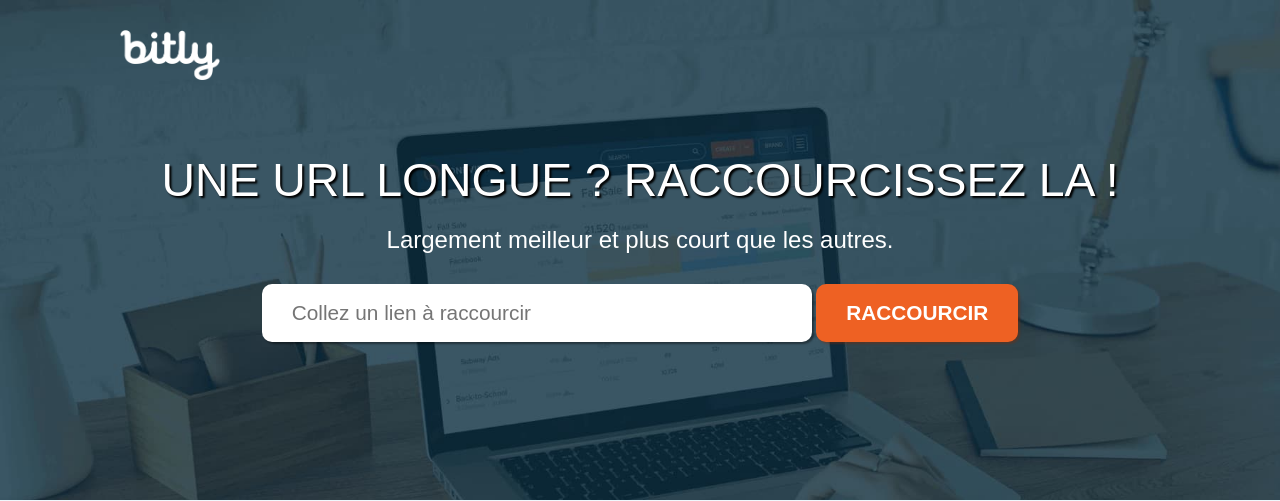
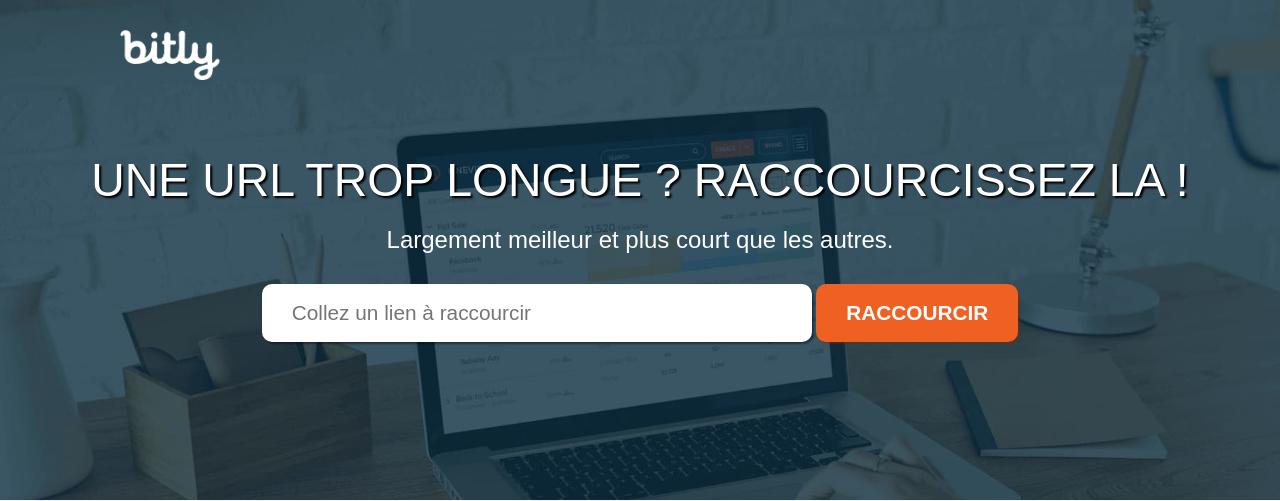
Before and after one commit to xakaz/urlShorter, a PHP site: page / in a window 1280 px wide. Shown: the top 501 px of the page. Run offline with PHP 8.4, Linux system fonts and the light colour scheme.

Commit message:
changement textuel mineur

```diff
--- a/index.php
+++ b/index.php
@@ -1,4 +1,5 @@
 <?php
+
   define("URL",
           str_replace("index.php", "", (isset($_SERVER['HTTPS']) ? 'https' : 'http')."://$_SERVER[HTTP_HOST]$_SERVER[PHP_SELF]"));
 
@@ -86,7 +87,7 @@ if(isset($_POST['url']) && !empty($_POST['url'])){
         <!-- LOGO -->
         <img src="pictures/logo.png" alt="logo" id="logo">
       </header>
-      <h1>Une url longue ? Raccourcissez la !</h1>
+      <h1>Une url trop longue ? Raccourcissez la !</h1>
       <h2>Largement meilleur et plus court que les autres.</h2>
 
       <!-- FORMULAIRE -->
```
Lines whose indentation alone changed are shown as unchanged.
